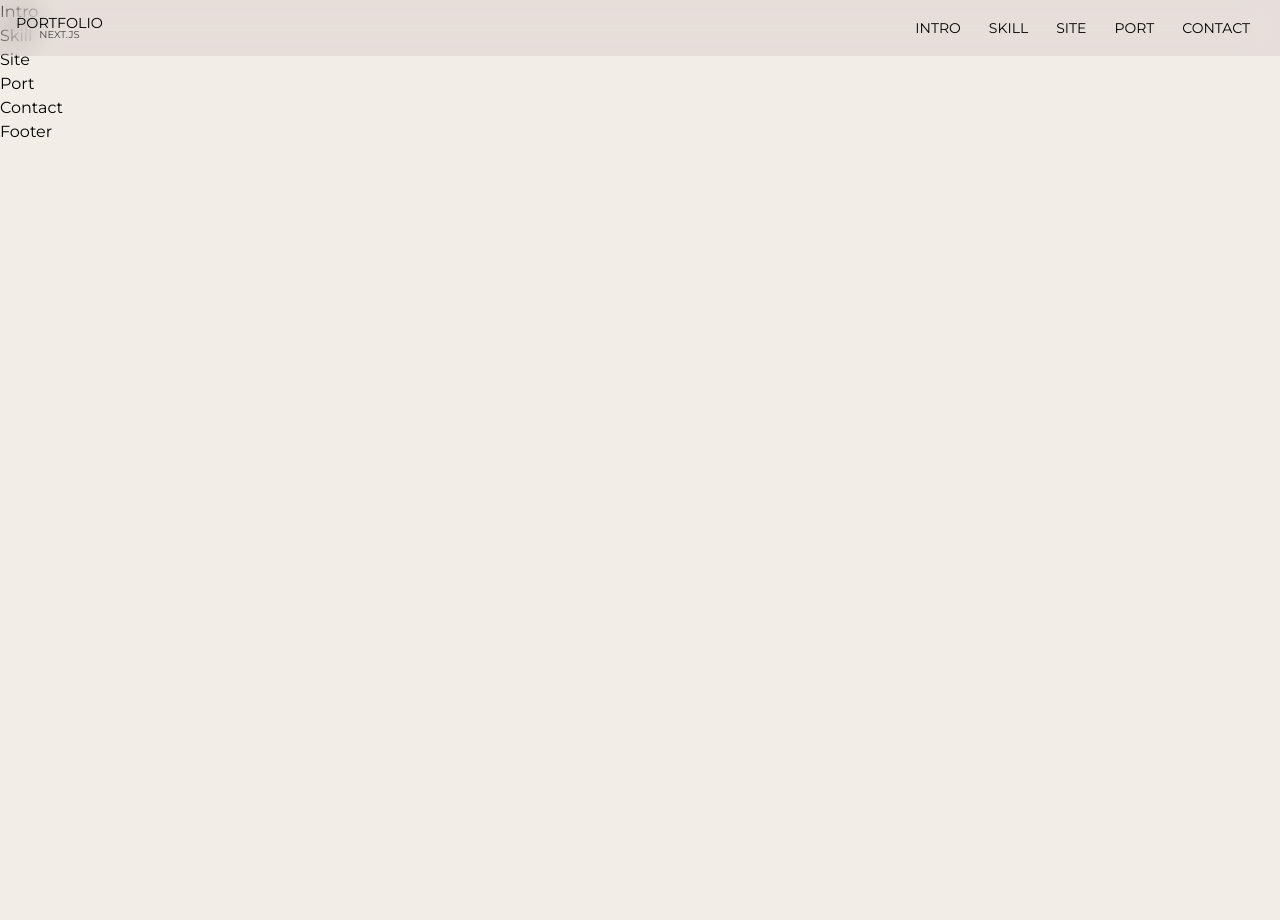
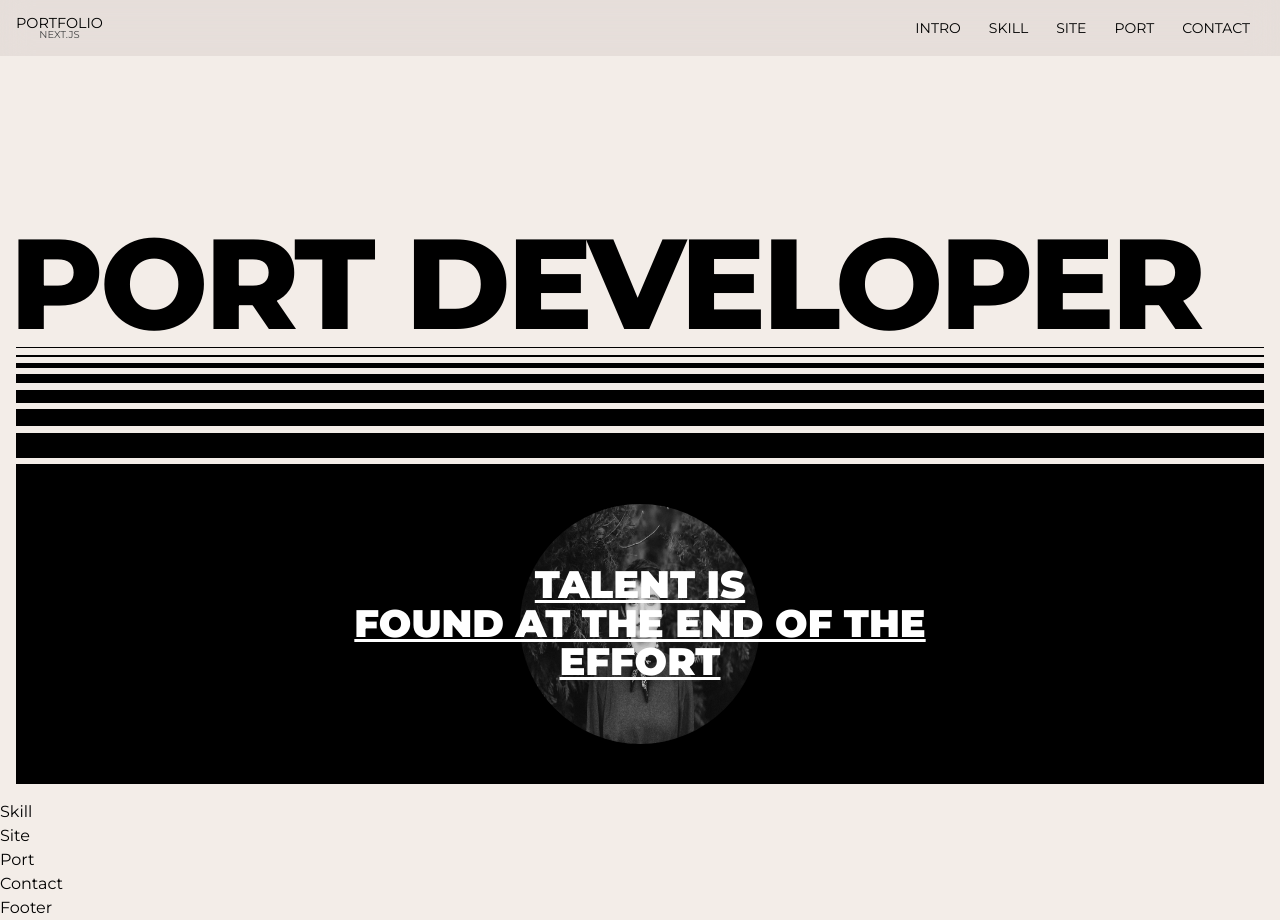
Before and after one commit to pitepan3/Port-next, a Next.js app: page / in a window 1280 px wide. Before the commit the page ends 800 px from the top, so only its background shows below. Built offline with nearby package versions, Linux system fonts and the light colour scheme; a small style sheet from the web is missing; a web font is replaced by a local one.

Commit message:
intro영역 완료

```diff
--- a/src/assets/scss/section/_intro.scss
+++ b/src/assets/scss/section/_intro.scss
@@ -0,0 +1,168 @@
+#intro {
+  height: 100vh;
+}
+
+.intro__inner {
+  width: 100%;
+  height: 100%;
+  display: flex;
+  align-items: flex-start;
+  justify-content: flex-end;
+  flex-direction: column;
+  padding: 16px;
+
+  @media (max-width: 800px) {
+    justify-content: center;
+  }
+
+  .intro__title {
+    font-size: 10vw;
+    text-transform: uppercase;
+    line-height: 1;
+    font-weight: 800;
+    white-space: nowrap;
+    text-indent: -0.5vw;
+    letter-spacing: -0.3vw;
+
+    @media (max-width: 800px) {
+      display: none;
+    }
+  }
+
+  .intro__text {
+    width: 100%;
+    height: 40vh;
+    background-color: var(--black);
+    color: var(--white);
+    display: flex;
+    align-items: center;
+    justify-content: center;
+    flex-direction: column;
+    position: relative;
+
+    @media (max-width: 800px) {
+      font-size: 24px;
+    }
+
+    .text {
+      font-size: 3vw;
+      line-height: 1;
+      font-weight: 900;
+      text-transform: uppercase;
+      text-decoration: underline;
+      text-align: center;
+      position: relative;
+      z-index: 100;
+      transition: all 0.3s;
+      cursor: all-scroll;
+    }
+
+    .img {
+      position: absolute;
+      left: 50%;
+      top: 50%;
+      transform: translate(-50%, -50%);
+      width: 30vh;
+      height: 30vh;
+      border-radius: 50%;
+      overflow: hidden;
+      filter: grayscale(100%);
+      transition: all 0.3s;
+
+      @media (max-width: 320px) {
+        width: 20vh;
+        height: 20vh;
+      }
+    }
+
+    &:hover .text {
+      opacity: 0;
+    }
+
+    &:hover .img {
+      filter: grayscale(0);
+    }
+  }
+
+  .intro__text {}
+
+  .intro__lines {
+    width: 100%;
+
+    .line {
+      display: block;
+      width: 100%;
+      height: 1px;
+      background-color: var(--black);
+      margin-bottom: 0.5vw;
+
+      &:nth-child(1) {
+        height: 1px;
+      }
+
+      &:nth-child(2) {
+        height: 2px;
+      }
+
+      &:nth-child(3) {
+        height: 5px;
+      }
+
+      &:nth-child(4) {
+        height: 9px;
+      }
+
+      &:nth-child(5) {
+        height: 13px;
+      }
+
+      &:nth-child(6) {
+        height: 17px;
+      }
+
+      &:nth-child(7) {
+        height: 25px;
+      }
+    }
+
+    &.bottom {
+      .line {
+        margin-top: 0.5vw;
+        margin-bottom: 0;
+        display: none;
+
+        @media (max-width: 800px) {
+          display: block;
+        }
+
+        &:nth-child(1) {
+          height: 25px;
+        }
+
+        &:nth-child(2) {
+          height: 17px;
+        }
+
+        &:nth-child(3) {
+          height: 13px;
+        }
+
+        &:nth-child(4) {
+          height: 9px;
+        }
+
+        &:nth-child(5) {
+          height: 5px;
+        }
+
+        &:nth-child(6) {
+          height: 2px;
+        }
+
+        &:nth-child(7) {
+          height: 1px;
+        }
+      }
+    }
+  }
+}
--- a/src/components/Intro.jsx
+++ b/src/components/Intro.jsx
@@ -1,9 +1,51 @@
-import React from 'react'
+import React from "react";
+import Image from "next/image";
+
+import { introText } from "@/constants";
 
 const Intro = () => {
   return (
-    <div>Intro</div>
+    <section id="intro">
+      <div className="intro__inner">
+        <h2 className="intro__title">
+          {introText.title}
+        </h2>
+        <div className="intro__lines" aria-hidden="true">
+          <span className="line"></span>
+          <span className="line"></span>
+          <span className="line"></span>
+          <span className="line"></span>
+          <span className="line"></span>
+          <span className="line"></span>
+          <span className="line"></span>
+        </div>
+        <div className="intro__text">
+          <div className="text">
+            <div>{introText.desc[0]}</div>
+            <div>{introText.desc[1]}</div>
+            <div>{introText.desc[2]}</div>
+          </div>
+          <div className="img">
+            <Image
+              src={introText.img}
+              alt="어바웃"
+              width={300}
+              height={300}
+            />
+          </div>
+        </div>
+        <div className="intro__lines bottom" aria-hidden="true">
+          <span className="line"></span>
+          <span className="line"></span>
+          <span className="line"></span>
+          <span className="line"></span>
+          <span className="line"></span>
+          <span className="line"></span>
+          <span className="line"></span>
+        </div>
+      </div>
+    </section>
   )
 }
 
-export default Intro
+export default Intro;
--- a/src/constants/index.js
+++ b/src/constants/index.js
@@ -1,3 +1,4 @@
+import about from "../assets/img/about.jpg";
 import port01 from "../assets/img/port01.jpg"
 import port02 from "../assets/img/port02.jpg"
 import port03 from "../assets/img/port03.jpg"
@@ -34,7 +35,8 @@
 
 export const introText = {
   title: "port developer",
-  desc: ["talent is", "found at the end of the", "effort"]
+  desc: ["talent is", "found at the end of the", "effort"],
+  img: about
 }
 
 export const skillText = [
```
